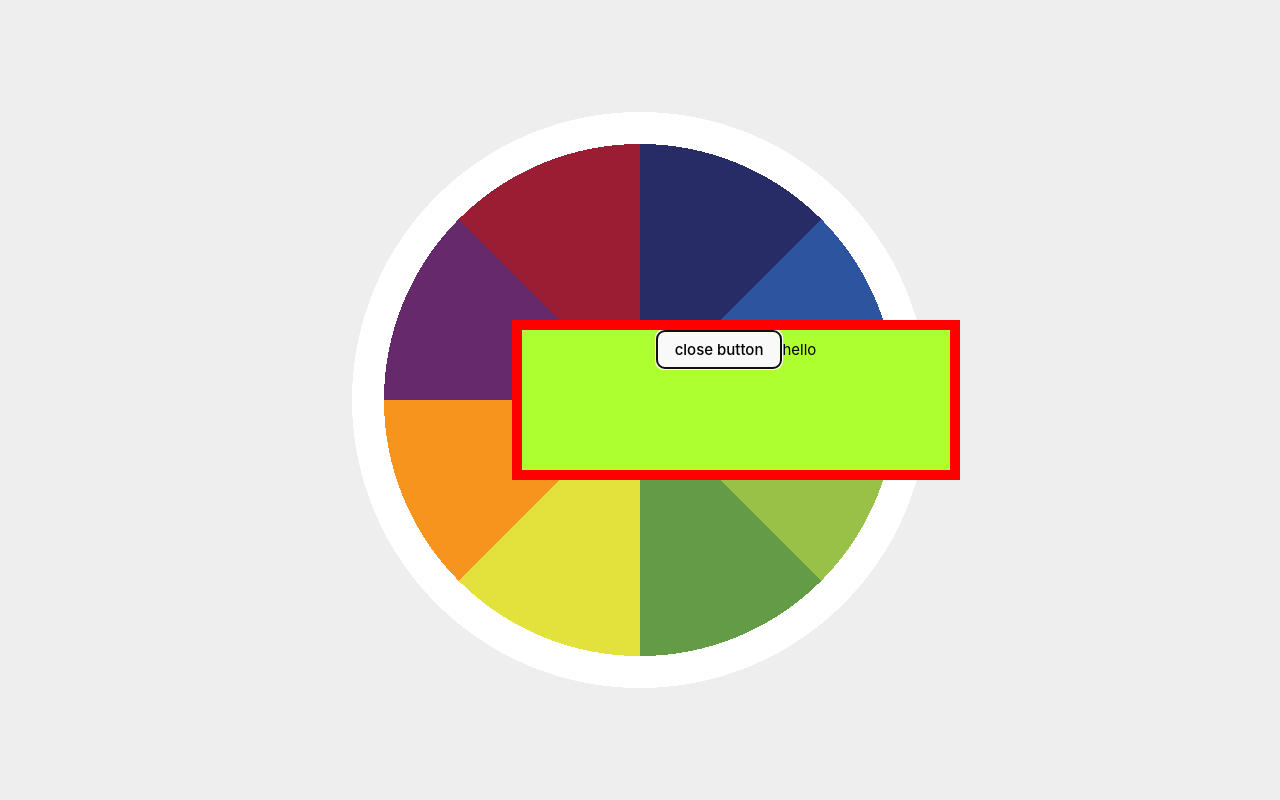
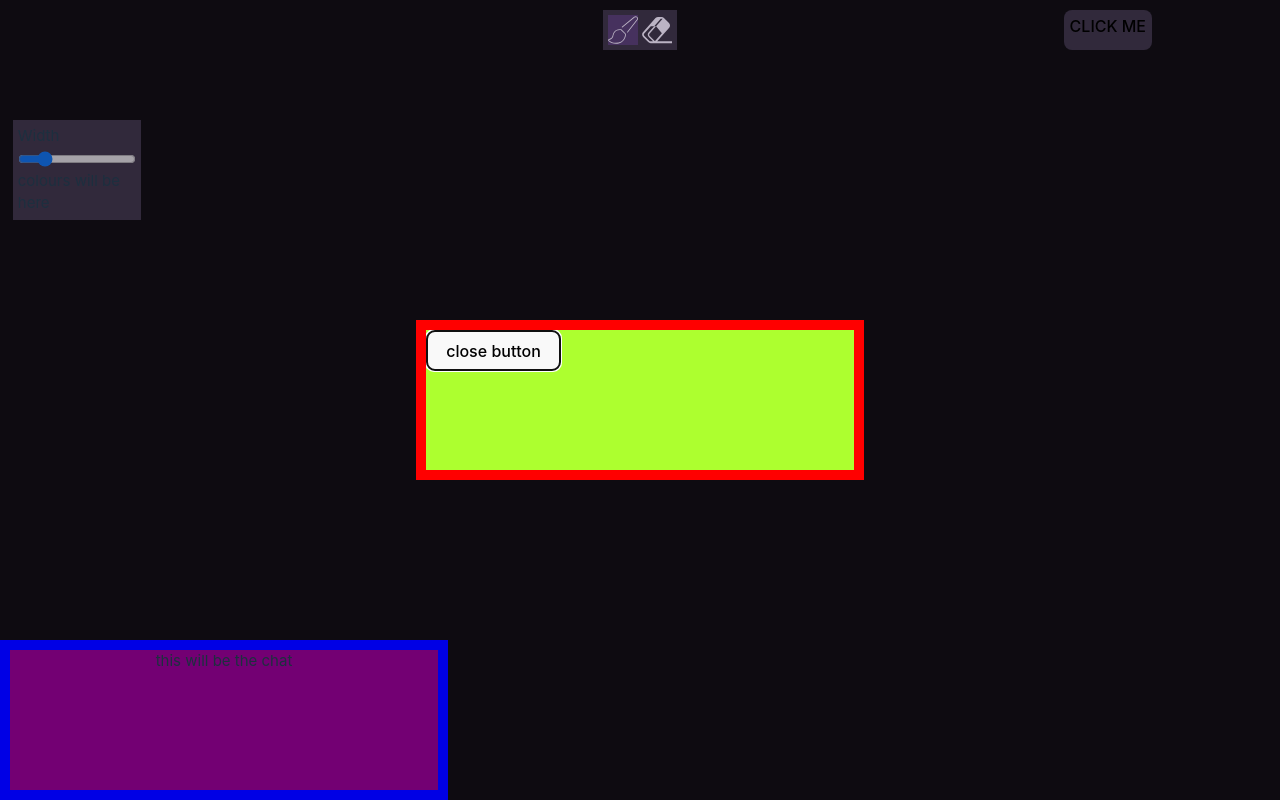
Before and after one commit to Thai-Son01/collabdraw, a React (Vite) app: page / in a window 1280 px wide. Both pictures are taken after a click on the button "CLICK ME". Built offline with nearby package versions, Linux system fonts and the light colour scheme; no server answers.

Commit message:
modal now closes when clicked outside

```diff
--- a/src/App.tsx
+++ b/src/App.tsx
@@ -38,7 +38,8 @@ function App() {
     onClick={(e) =>{
       e.stopPropagation();
       setPopupVisibility(false);
-      console.log("div is clicked");}
+      console.log("clicked outside");
+      }
     }
     >
       <button
--- a/src/components/sessionconnect/SessionInterface.module.css
+++ b/src/components/sessionconnect/SessionInterface.module.css
@@ -6,44 +6,20 @@
     display: none;
 }
 
-
-.interface{
+.sessionDialog {
   margin: 0;
   padding: 0;
   border: 10px solid red;
   background-color: greenyellow;
   height: 20vh;
   width: 35vw;
-    font-size: 15px;
-    text-align: center;
-    vertical-align: middle;
-    position: absolute;
   top: 50%;
   left: 50%;
-    transform: translate(-50%, -50%);
-    margin-inline: auto;
-    z-index: 20;
+  -webkit-transform: translateX(-50%) translateY(-50%);
+  -moz-transform: translateX(-50%) translateY(-50%);
+  -ms-transform: translateX(-50%) translateY(-50%);
+  transform: translateX(-50%) translateY(-50%);
 }
-
-::backdrop {
-    background-image:
-    radial-gradient(
-      circle,
-      #fff 0 5vw,
-      transparent 5vw 20vw,
-      #fff 20vw 22.5vw,
-      #eee 22.5vw
-    ),
-    conic-gradient(
-      #272b66 0 50grad,
-      #2d559f 50grad 100grad,
-      #9ac147 100grad 150grad,
-      #639b47 150grad 200grad,
-      #e1e23b 200grad 250grad,
-      #f7941e 250grad 300grad,
-      #662a6c 300grad 350grad,
-      #9a1d34 350grad 400grad,
-      #43a1cd 100grad 150grad,
-      #ba3e2e
-    );
+dialog::backdrop {
+  backdrop-filter: blur(0.5px);
 }
--- a/src/components/sessionconnect/SessionInterface.tsx
+++ b/src/components/sessionconnect/SessionInterface.tsx
@@ -1,24 +1,27 @@
-import { useRef, useEffect } from 'react';
+import { useRef} from 'react';
 import styles from './SessionInterface.module.css'
 
 export default function SessionInterface({visibility} : {visibility : boolean}) {
     const dialog = useRef<HTMLDialogElement>(null);
 
+    console.log(visibility);
+
     if (visibility) {
-        if (dialog.current) {
+        if (dialog.current && !dialog.current.open) {
             dialog.current.showModal();
         }
-        else {
-            console.log("there is no dialog");
+    }
+    else {
+        if (dialog.current && dialog.current.open) {
+            dialog.current.close();
         }
     }
 
 
     return (<dialog
-        className={`${styles.interface}`}
+        className={`${styles.sessionDialog}`}
         ref = {dialog}
     >
         <button>close button</button>
-        hello
     </dialog>)
 }
```
Lines whose indentation alone changed are shown as unchanged.
